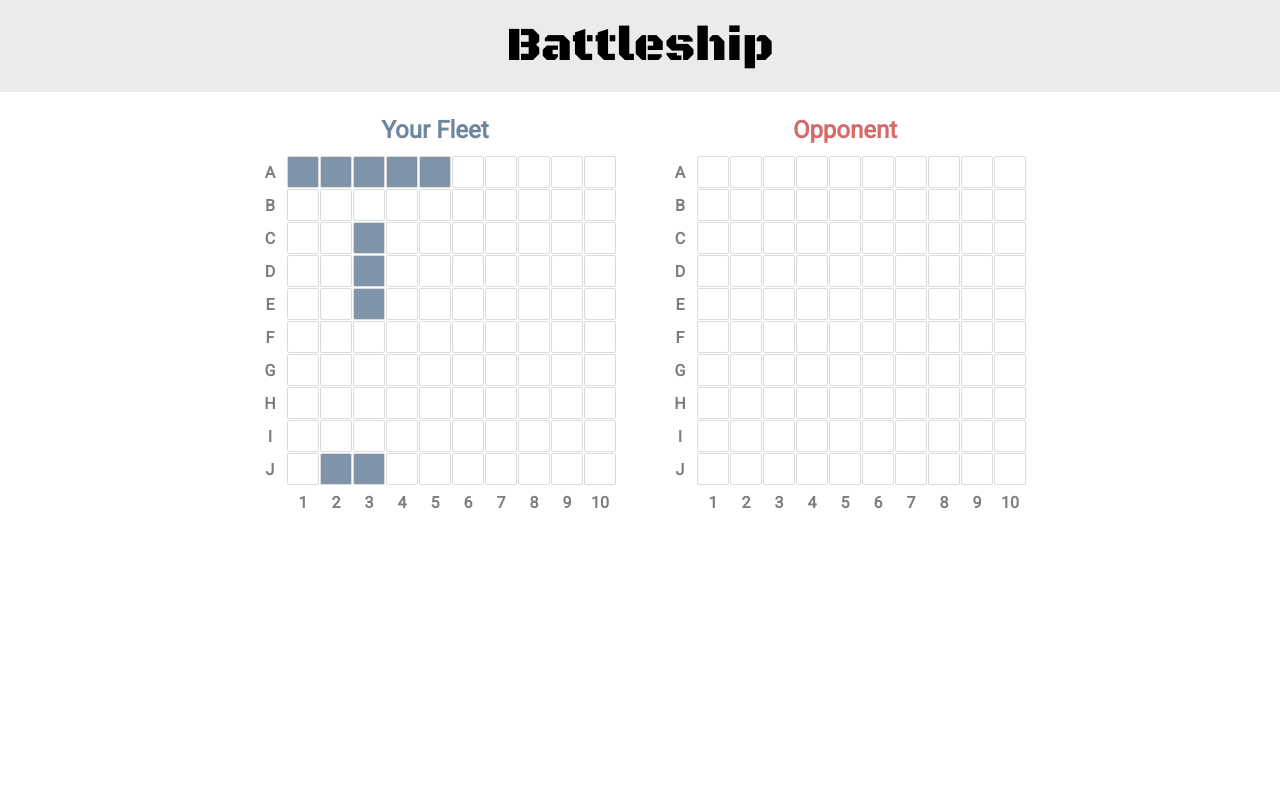
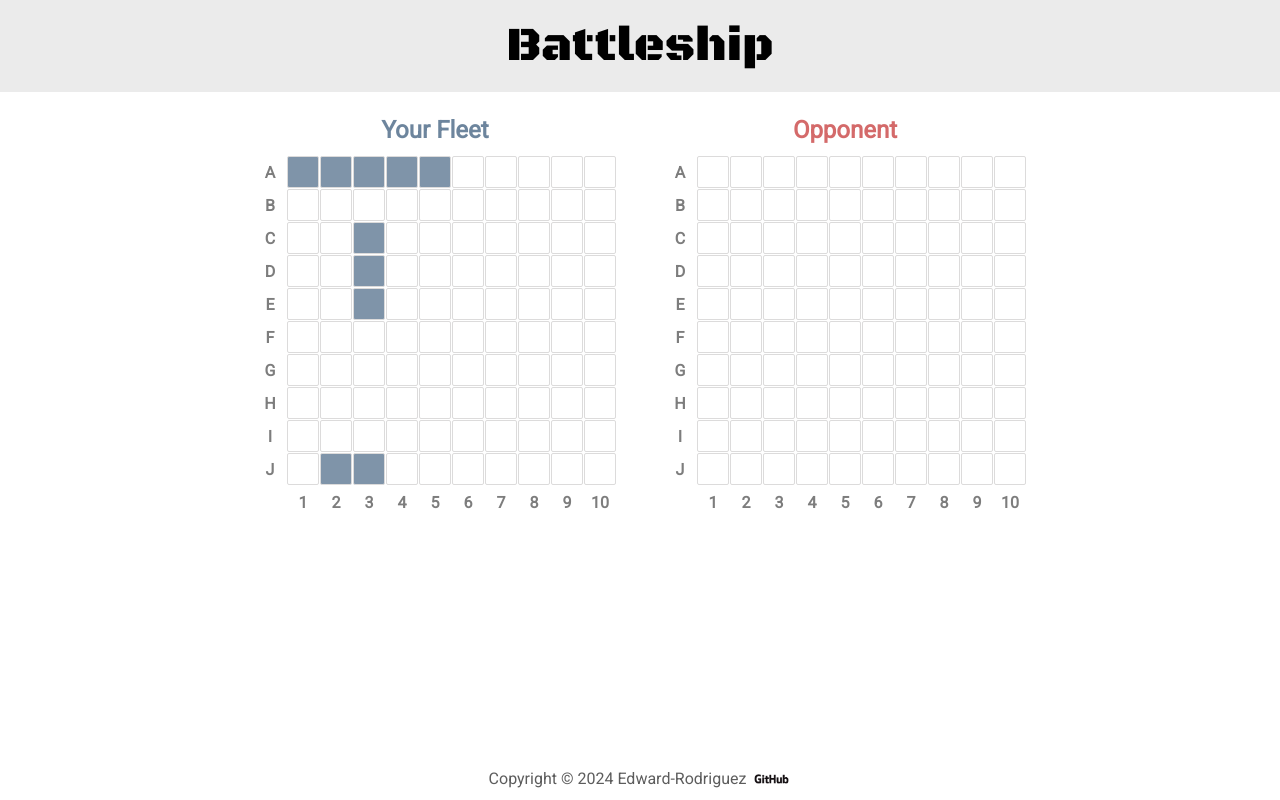
Before and after one commit to Edward-Rodriguez/battleship, a website built with webpack: page src/index.html in a window 1280 px wide. Built offline with nearby package versions, Linux system fonts and the light colour scheme.

Commit message:
Add footer with copywright and github link

```diff
--- a/src/index.css
+++ b/src/index.css
@@ -20,12 +20,14 @@ body {
 
 #page-container {
   display: grid;
-  grid-template-rows: repeat(4, auto);
+  min-height: 100vh;
+  grid-template-rows: auto auto 1fr auto auto;
   grid-template-areas:
     'header header'
     'playerBoard playerBoard'
     'resultsBoard resultsBoard'
-    'playAgainButton playAgainButton';
+    'playAgainButton playAgainButton'
+    'footer footer';
   place-items: center;
 }
 
@@ -165,3 +167,37 @@ body {
   box-shadow: 0 12px 16px 0 rgba(0, 0, 0, 0.24),
     0 17px 50px 0 rgba(0, 0, 0, 0.19);
 }
+
+#footer {
+  grid-area: footer;
+  max-height: 48px;
+  display: flex;
+  flex-wrap: wrap;
+  align-items: center;
+  justify-content: center;
+  gap: 8px;
+  color: rgba(0, 0, 0, 0.639);
+  padding: 12px;
+}
+
+.copyright {
+  text-align: center;
+  display: flex;
+  justify-content: center;
+  align-items: center;
+  gap: 6px;
+}
+
+.copyright a {
+  display: flex;
+  align-items: center;
+  justify-content: center;
+}
+
+.copyright img {
+  height: 16px;
+}
+
+#footer a {
+  color: inherit;
+}
--- a/src/index.html
+++ b/src/index.html
@@ -19,6 +19,15 @@
             </div>
         </div>
         <div id="resultsBoard"></div>
+        <div id="footer">
+            <div class="copyright">
+                <p>Copyright © 2024 Edward-Rodriguez</p>
+                <a href="https://github.com/Edward-Rodriguez"><img
+                        src="<%= require('./assets/GitHub_Logo.png') %>"
+                        alt="Github logo">
+                </a>
+            </div>
+        </div>
     </div>
 </body>
 
```
Also changed, not shown: dist/746ec8f0bc97208f903e.png (added), dist/index.html, dist/main.js, src/assets/GitHub_Logo.png (added).
